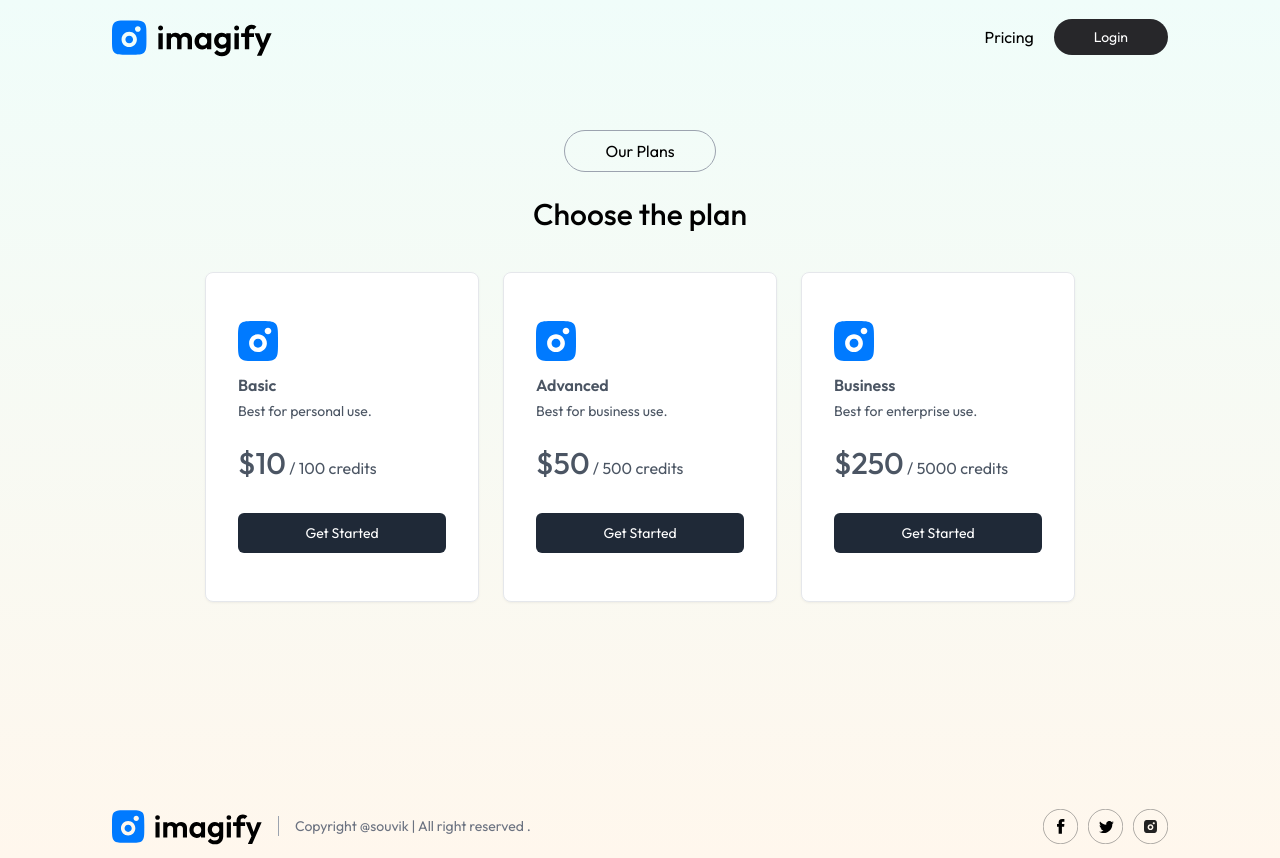
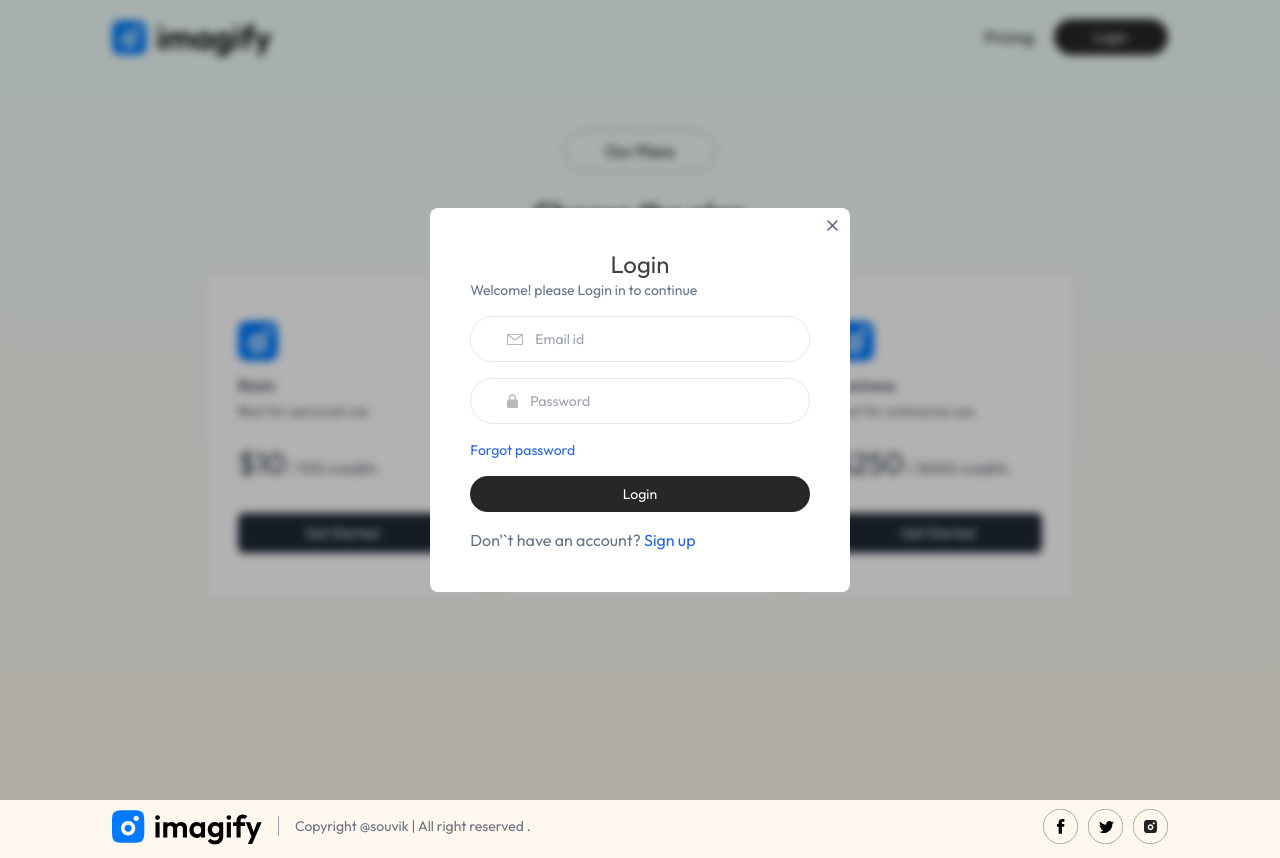
Before and after one commit to s0uvik/imagify, a React app in the folder frontend/: page /price in a window 1280 px wide. Both pictures are taken after a click on the button "Login". Built offline with nearby package versions, Linux system fonts and the light colour scheme; the HTML template or start-up script is replaced by a standard one.

Commit message:
create login section

```diff
--- a/frontend/src/App.jsx
+++ b/frontend/src/App.jsx
@@ -4,11 +4,15 @@ import Result from "./pages/Result";
 import Price from "./pages/Price";
 import Navbar from "./components/Navbar";
 import Footer from "./components/Footer";
+import Login from "./components/Login";
+import { useAppContext } from "./context/AppContext";
 
 const App = () => {
+  const { showLogin } = useAppContext();
   return (
     <div className="px-4 sm:px-10 md:px-14 lg:px-28 min-h-screen bg-gradient-to-b from-teal-50 to-orange-50">
       <Navbar />
+      {showLogin && <Login />}
       <Routes>
         <Route path="/" element={<Home />} />
         <Route path="/result" element={<Result />} />
--- /dev/null
+++ b/frontend/src/components/Login.jsx
@@ -0,0 +1,91 @@
+import { useEffect, useState } from "react";
+import { assets } from "../assets/assets";
+import { useAppContext } from "../context/AppContext";
+
+const Login = () => {
+  const [state, setState] = useState("Login");
+  const { setShowLogin } = useAppContext();
+
+  useEffect(() => {
+    document.body.style.overflow = "hidden";
+    return () => (document.body.style.overflow = "unset");
+  }, []);
+
+  return (
+    <div className="absolute top-0 left-0 right-0 bottom-0 z-10 backdrop-blur-sm bg-black/30 flex justify-center items-center">
+      <form className=" relative bg-white p-10 rounded-lg text-slate-500">
+        <h1 className=" text-center text-2xl text-neutral-700">{state}</h1>
+        <p className=" text-sm">Welcome! please {state} in to continue</p>
+        {state !== "Login" && (
+          <div className=" border px-6 py-2 flex items-center gap-2 rounded-full mt-5">
+            <img width={30} src={assets.profile_icon} alt="" className="" />
+            <input
+              type="text"
+              className=" outline-none text-sm"
+              placeholder="Full name"
+              required
+              name=""
+              id=""
+            />
+          </div>
+        )}
+        <div className=" border px-6 py-3 flex items-center gap-2 rounded-full mt-4">
+          <img src={assets.email_icon} alt="" className=" ml-2 px-1" />
+          <input
+            type="email"
+            className=" outline-none text-sm"
+            placeholder="Email id"
+            required
+            name=""
+            id=""
+          />
+        </div>
+        <div className=" border px-6 py-3 flex items-center gap-2 rounded-full mt-4">
+          <img src={assets.lock_icon} alt="" className=" ml-2 px-1" />
+          <input
+            type="password"
+            className=" outline-none text-sm"
+            placeholder="Password"
+            required
+            name=""
+            id=""
+          />
+        </div>
+        <p className=" text-sm text-blue-600 my-4 cursor-pointer">
+          Forgot password
+        </p>
+        <button className="text-white bg-zinc-800 px-7 py-2 sm:px-10 text-sm w-full rounded-full">
+          {state === "Login" ? "Login" : "Create Account"}
+        </button>
+        {state === "Login" ? (
+          <button
+            type="button"
+            onClick={() => setState("Sign Up")}
+            className=" mt-4 text-center"
+          >
+            Don&apos;`t have an account?{" "}
+            <span className=" text-blue-600 cursor-pointer">Sign up</span>
+          </button>
+        ) : (
+          <button
+            type="button"
+            onClick={() => setState("Login")}
+            className=" mt-4 text-center"
+          >
+            Already have an account?{" "}
+            <span className=" text-blue-600 cursor-pointer">Login</span>
+          </button>
+        )}
+        <button type="button" onClick={() => setShowLogin(false)}>
+          <img
+            src={assets.cross_icon}
+            className=" absolute top-3 right-3"
+            alt=""
+          />
+        </button>
+      </form>
+    </div>
+  );
+};
+
+export default Login;
--- a/frontend/src/components/Navbar.jsx
+++ b/frontend/src/components/Navbar.jsx
@@ -1,10 +1,9 @@
-import React from "react";
 import { Link, useNavigate } from "react-router-dom";
 import { useAppContext } from "../context/AppContext";
 import { assets } from "../assets/assets";
 
 const Navbar = () => {
-  const { user } = useAppContext();
+  const { user, setShowLogin } = useAppContext();
   const navigate = useNavigate();
 
   return (
@@ -46,7 +45,10 @@ const Navbar = () => {
             <Link to="/price">
               <p className=" cursor-pointer">Pricing</p>
             </Link>
-            <button className=" bg-zinc-800 text-white px-7 py-2 sm:px-10 text-sm rounded-full">
+            <button
+              onClick={() => setShowLogin(true)}
+              className=" bg-zinc-800 text-white px-7 py-2 sm:px-10 text-sm rounded-full"
+            >
               Login
             </button>
           </div>
--- a/frontend/src/context/AppContext.jsx
+++ b/frontend/src/context/AppContext.jsx
@@ -5,10 +5,13 @@ const AppContext = createContext();
 
 const AppContextProvider = ({ children }) => {
   const [user, setUser] = useState(null);
+  const [showLogin, setShowLogin] = useState(false);
 
   const value = {
     user,
     setUser,
+    showLogin,
+    setShowLogin,
   };
   return <AppContext.Provider value={value}>{children}</AppContext.Provider>;
 };
```
